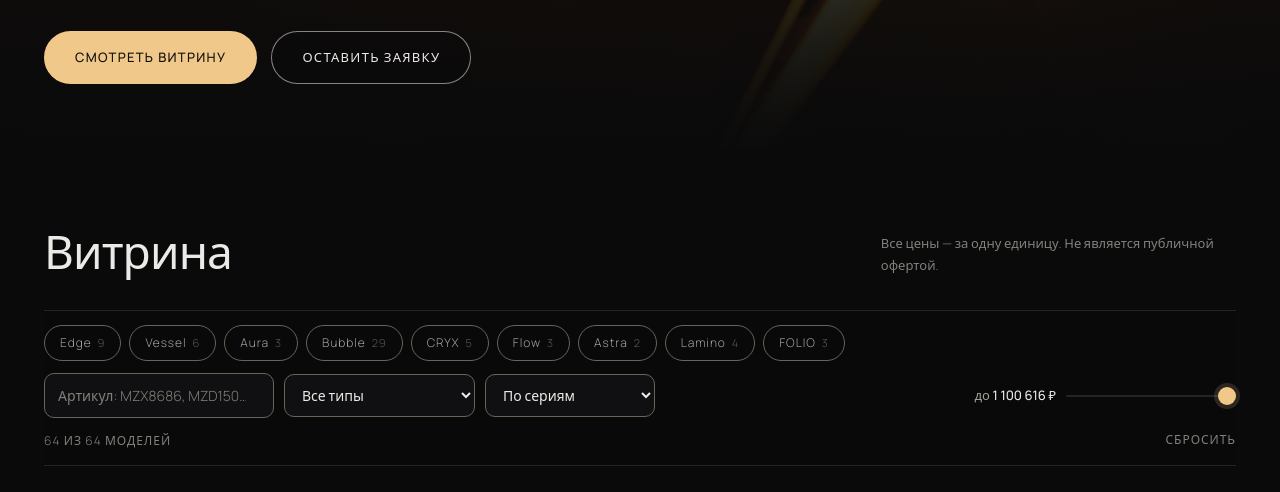
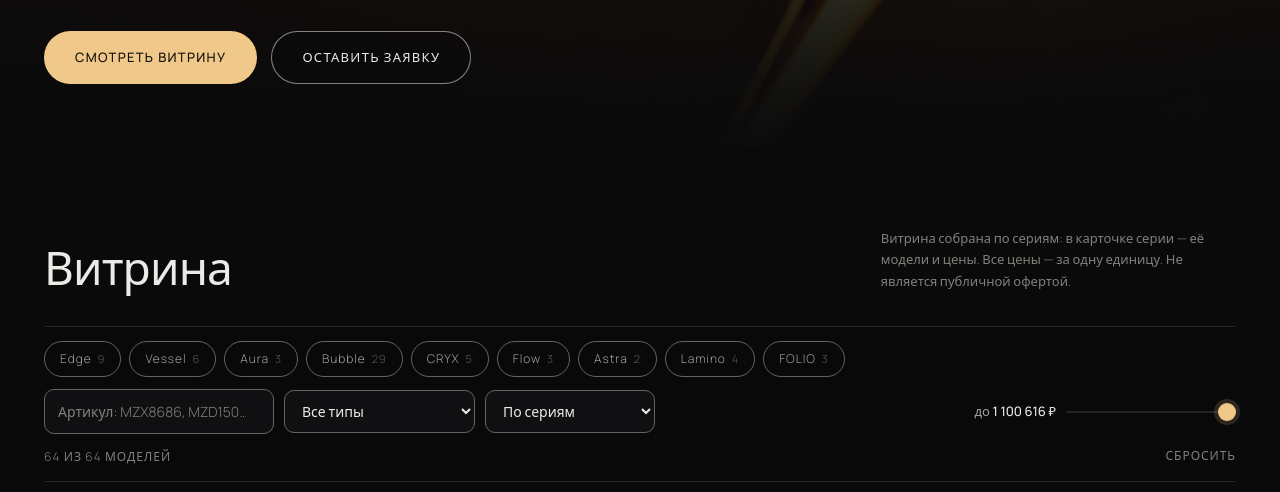
Before and after one commit to Alcozaicer/oppleoll.ru, a plain HTML site: page index.html in a window 1280 px wide. Shown: the part 588-1080 px from the top of the page. Drawn offline with Linux system fonts and the light colour scheme; a web font is replaced by a local one.

Commit message:
Витрина по сериям: карточка = серия (index.html)

```diff
--- a/index.html
+++ b/index.html
@@ -98,7 +98,7 @@
 <section class="catalog" id="catalog">
   <div class="cat-head">
     <h2>Витрина</h2>
-    <p class="cat-note">Все цены — за одну единицу. Не является публичной офертой.</p>
+    <p class="cat-note">Витрина собрана по сериям: в карточке серии — её модели и цены. Все цены — за одну единицу. Не является публичной офертой.</p>
   </div>
 
   <div class="filterbar">
@@ -233,6 +233,7 @@
       <h3 id="m-model"></h3>
       <p class="m-type" id="m-type"></p>
       <p class="m-price"><span class="m-price-val" id="m-price"></span><span class="m-price-note">за единицу</span></p>
+      <ul class="m-list" id="m-list" aria-label="Модели серии"></ul>
       <div class="m-actions">
         <button class="btn btn-solid" id="m-lead">Оставить заявку</button>
         <a class="btn btn-ghost" href="#" data-reveal="phone" aria-label="Показать телефон"><span data-c="phoneMasked"></span></a>
```
